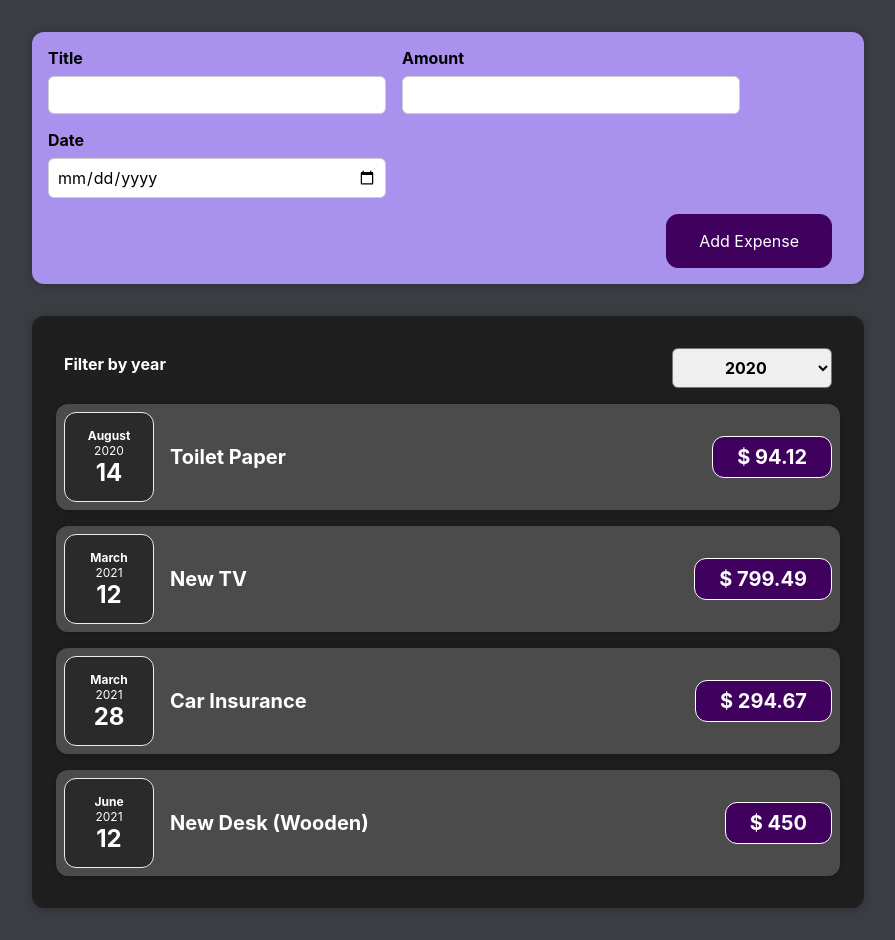
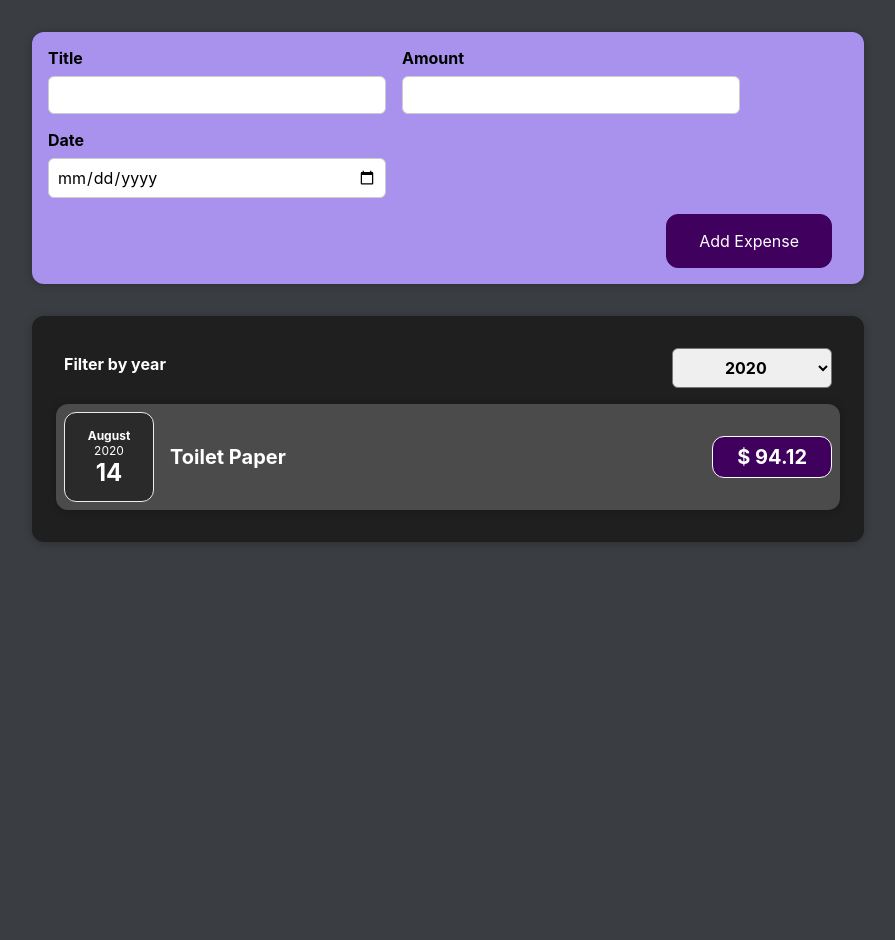
Before and after one commit to josue-lubaki/react-complete-guide, a React (Create React App) app: page / in a window 1280 px wide. Shown: the whole page, without its empty margins (192-1087 px from the left). After the commit the page ends 800 px from the top, so only its background shows below. Built offline with nearby package versions, Linux system fonts and the light colour scheme.

Commit message:
filterYear for List #OK

```diff
--- a/src/components/Expenses/Expenses.js
+++ b/src/components/Expenses/Expenses.js
@@ -11,6 +11,10 @@
 		setFilteredYear(selectedYear);
 	};
 
+	const filteredExpenses = props.items.filter((expense) => {
+		return expense.date.getFullYear().toString() === filteredYear;
+	});
+
 	return (
 		<div>
 			<Card className='expenses'>
@@ -18,14 +22,13 @@
 					onChangeFilter={filterChangeHandler}
 					selected={filteredYear}
 				/>
-				{props.items.map((expense) => (
-					<div key={expense.id}>
-						<ExpenseItem
-							title={expense.title}
-							amount={expense.amount}
-							date={expense.date}
-						/>
-					</div>
+				{filteredExpenses.map((expense) => (
+					<ExpenseItem
+						key={expense.id}
+						title={expense.title}
+						amount={expense.amount}
+						date={expense.date}
+					/>
 				))}
 			</Card>
 		</div>
```
